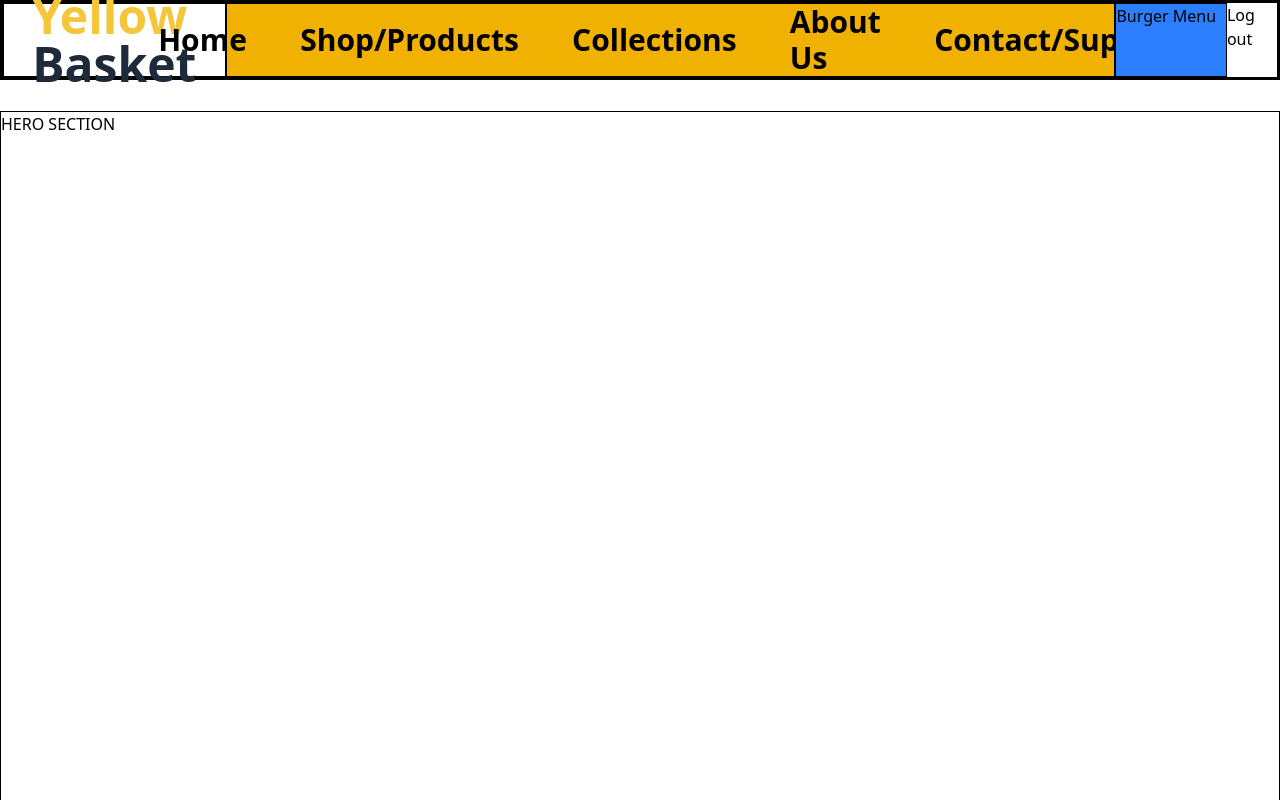
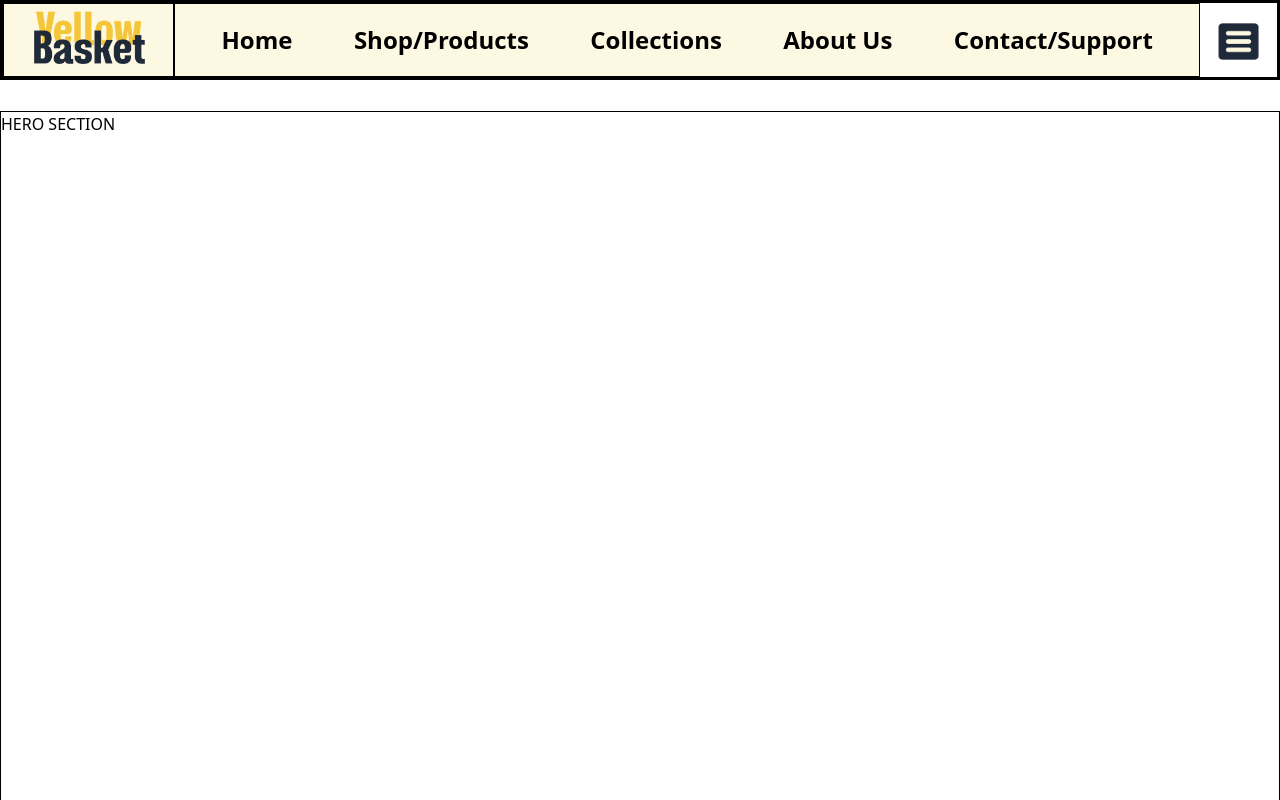
Before and after one commit to dreyyan/Project.24.YellowBasket, a React (Vite) app: page /Home in a window 1280 px wide. Shown: the top 800 px of the page. Built offline with nearby package versions, Linux system fonts and the light colour scheme.

Commit message:
working on burger menu navigation

```diff
--- a/src/Styles.ts
+++ b/src/Styles.ts
@@ -19,7 +19,7 @@ const Styles = {
     logoHeaderStyle: "text-5xl font-bold color-primary",
 
     // Text
-    linkTextStyle: "text-3xl font-bold"
+    linkTextStyle: "text-2xl font-bold"
 }
 
 export default Styles
--- /dev/null
+++ b/src/components/BurgerMenu.tsx
@@ -0,0 +1,35 @@
+import { useState } from "react";
+import { Link } from "react-router-dom";
+import Styles from "../Styles";
+
+const BurgerMenu = () => {
+    const [isOpen, setIsOpen] = useState(false);
+
+    const handleBurgerMenu = () => {
+        if (isOpen == false) setIsOpen(true)
+        if (isOpen == true) setIsOpen(false)
+    }
+
+    return (
+        <div className="">
+            {/* Burger Menu Icon */}
+            <button onClick={handleBurgerMenu}>
+                <img src="/burger-menu-icon.png" className="w-20 z-1"/>
+            </button>
+
+            {/* Burger Menu Navigation Links */}
+            {isOpen &&
+                <div className="flex flex-col w-60 h-70 bg-background absolute top-14.5 right-[1.35%] pt-[1%] pr-[2%] border-b-[2px] border-r-[3px] rounded-tl-[10px] rounded-bl-[10px] rounded-br-[10px]">
+                    <div className="flex justify-end items-center bg-background h-10 border-b-2"><Link to="/MyAccount">My Account</Link></div>
+                    <div className="flex justify-end items-center bg-background h-10 border-b-2"><Link to="/Orders">Orders</Link></div>
+                    <div className="flex justify-end items-center bg-background h-10 border-b-2"><Link to="/Wishlist">Wishlist</Link></div>
+                    <div className="flex justify-end items-center bg-background h-10 border-b-2"><Link to="/Settings">Settings</Link></div>
+                    <div className="flex justify-end items-center bg-background h-10 border-b-2"><Link to="/Help">Help</Link></div>
+                    <div className="flex justify-end items-center bg-background h-10"><Link to="/">Log Out</Link></div>
+                </div>
+            }
+        </div>
+    );
+}
+
+export default BurgerMenu;
--- a/src/components/Header.tsx
+++ b/src/components/Header.tsx
@@ -2,22 +2,25 @@
 import Styles from "../Styles";
 import { Link } from "react-router-dom";
 
+// Components
+import BurgerMenu from "./BurgerMenu";
+
 const Header = () => {
     return (
         <>
-            <div className="border flex justify-center items-center w-[20%]">
-                <Link to="/Home"><h1 className={`${Styles.h1Style} color-primary`}>Yellow</h1>
-                <h1 className={`${Styles.h1Style} text-gray-800`}>Basket</h1></Link>
+            <div className="border flex justify-center items-center w-[14%] bg-background">
+                <Link to="/Home">
+                    <img src="/yellow-basket-logo.png" className="w-30"/>
+                </Link>
             </div>
-            <div className="flex flex-row justify-center items-center gap-x-[6%] border w-[80%] bg-yellow-500">
+            <div className="flex flex-row justify-center items-center gap-x-[6%] border w-[84%] bg-background">
                 <Link to="/Home"><h3 className={Styles.linkTextStyle}>Home</h3></Link>
                 <Link to="/ShopAndProducts"><h3 className={Styles.linkTextStyle}>Shop/Products</h3></Link>
                 <Link to="/Collections"><h3 className={Styles.linkTextStyle}>Collections</h3></Link>
                 <Link to="/AboutUs"><h3 className={Styles.linkTextStyle}>About Us</h3></Link>
                 <Link to="/ContactAndSupport"><h3 className={Styles.linkTextStyle}>Contact/Support</h3></Link>
             </div>
-            <div className="border w-[10%] bg-blue-500">Burger Menu</div>
-            <Link to="/">Log out</Link>
+            <BurgerMenu/>
         </>
     );
 }
--- a/src/index.css
+++ b/src/index.css
@@ -11,6 +11,10 @@
     background-color: #FDF8E1;
 }
 
+.bg-gray {
+    background-color: #1E2939;
+}
+
 .color-primary {
     color: #F5C639;
 }
@@ -22,3 +26,7 @@
 .color-background {
     color: #FDF8E1;
 }
+
+.color-gray {
+    color: #1E2939;
+}
--- a/tailwind.config.js
+++ b/tailwind.config.js
@@ -12,7 +12,9 @@ export default {
       colors: {
         primary: "#F5C639",
         secondary: "#F9DC5C",
-        background: "#FDF8E1"
+        background: "#FDF8E1",
+
+
       }
     },
   },
```
Also changed, not shown: public/burger-menu-icon.png (added), public/yellow-basket-logo.png (added).
